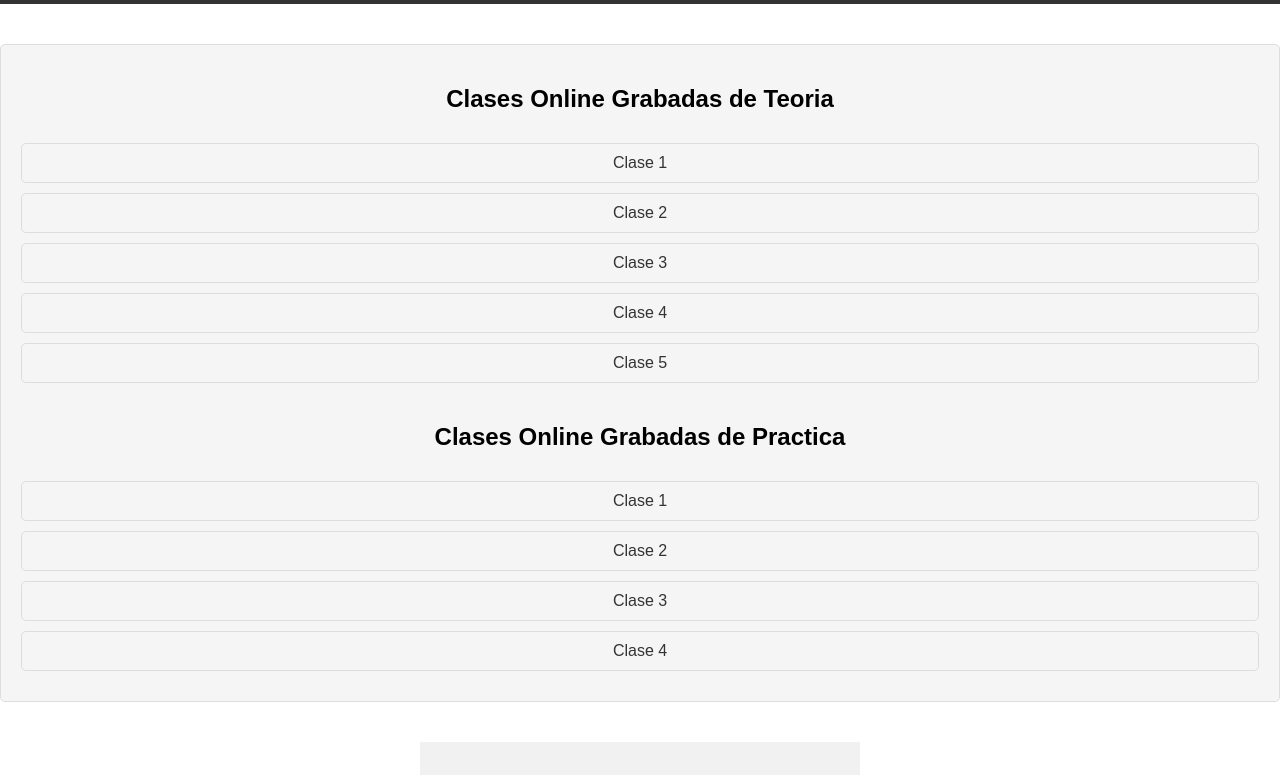
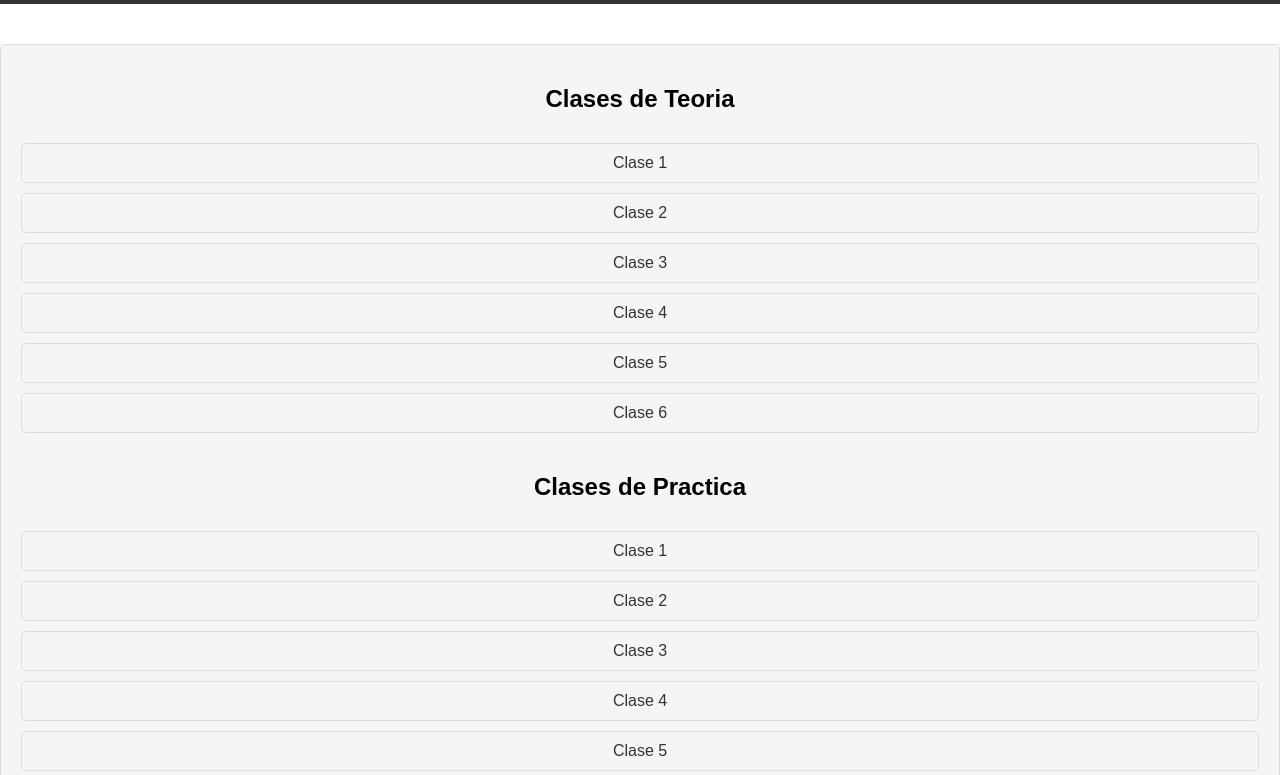
Before and after one commit to AlejoCoca/Pirulito, a plain HTML site: page index.html in a window 1280 px wide. Shown: the part 186-961 px from the top of the page. Drawn offline with Linux system fonts and the light colour scheme.

Commit message:
clase 6 teoria y clase 5 practica

```diff
--- a/index.html
+++ b/index.html
@@ -27,20 +27,22 @@
   <main class="main">
 
     <section class="classes">
-      <h2 class="titulo-clases">Clases Online Grabadas de Teoria</h2>
+      <h2 class="titulo-clases">Clases de Teoria</h2>
       <ul class="classes-list">
         <a href="https://drive.google.com/file/d/1IngFz5KWyxa60HjrZoA60cX8WRwPCz6S/view?usp=drive_link"><li>Clase 1</li></a>
         <a href="https://drive.google.com/file/d/1j1MEU1foqVQHMFxDijuBU6ganvZa7UOs/view?usp=sharing"><li>Clase 2</li></a>
         <a href="https://drive.google.com/file/d/1DT39cDqiMA0H5lWW5Fprqm8Z6etjIvLp/view?usp=sharing"><li>Clase 3</li></a>
         <a href="https://drive.google.com/file/d/1SSdO7ukOuSuoZDSmcB8tqzeiZfY7vvfv/view?usp=sharing"><li>Clase 4</li></a>
         <a href="https://drive.google.com/file/d/1KSlFJ1KmqVmM6g_JOD2Z3usosH2ACt0a/view?usp=sharing"><li>Clase 5</li></a>
+        <a href="https://drive.google.com/file/d/1rajxncBo7jiysnuyLPESPNNyCiAsdHsG/view?usp=sharing"><li>Clase 6</li></a>
       </ul>
-      <h2 class="titulo-clases">Clases Online Grabadas de Practica</h2>
+      <h2 class="titulo-clases">Clases de Practica</h2>
       <ul class="classes-list">
         <a href="https://drive.google.com/file/d/12t4M7drwz78bUCuLUSlSdydjCK0NChu_/view?usp=sharing"><li>Clase 1</li></a>
         <a href="https://drive.google.com/file/d/13ZjsqedLj-MZ8Ho4f91F9APOaBfZ_cTJ/view?usp=sharing"><li>Clase 2</li></a>
         <a href="https://drive.google.com/file/d/1GBKJflXDHNpQ-Mp5VQqxWukTHxE7yOWF/view?usp=sharing"><li>Clase 3</li></a>
         <a href="https://drive.google.com/file/d/1BjG7Kpr1mnC0MFW7oYBeyQMbetCe_Cx3/view?usp=sharing"><li>Clase 4</li></a>
+        <a href="https://drive.google.com/file/d/170oLvQC-sRjpoAb6prNlpLWruBFc1oRj/view?usp=sharing"><li>Clase 5</li></a>
       </ul>
     </section>
 
```
